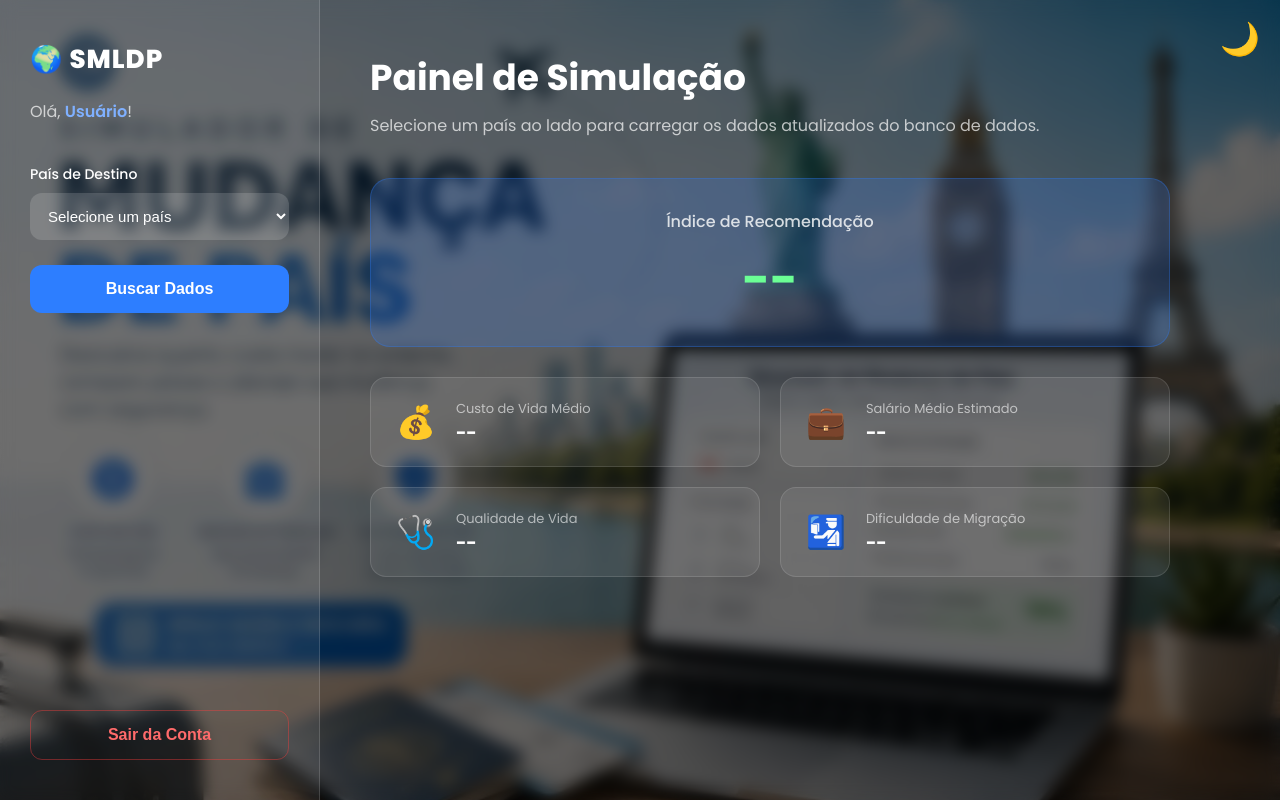
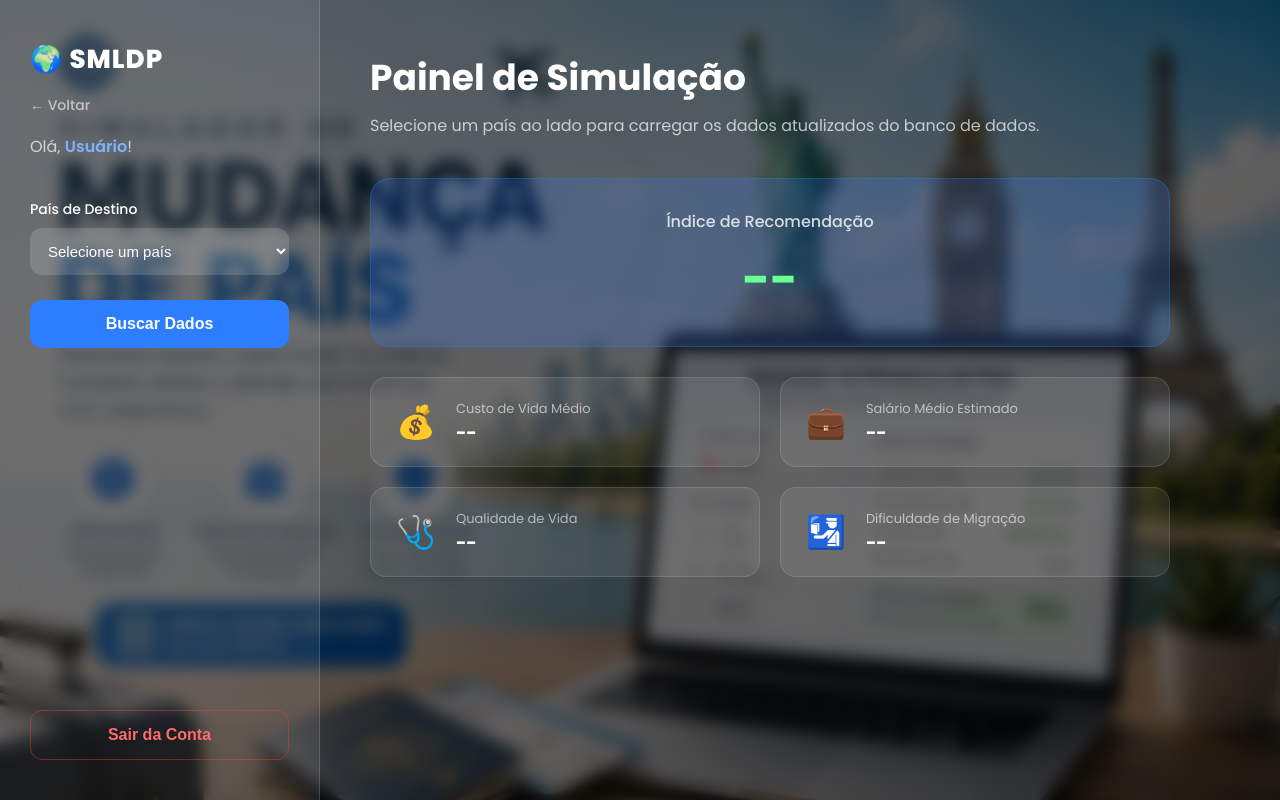
Before and after one commit to Edudu1244/TCC, a website: page frontend/simulacao.html in a window 1280 px wide. Drawn offline with Linux system fonts and the light colour scheme; sample sign-in values are in the browser's storage.

Commit message:
Sua mensagem de commit aqui

```diff
--- a/frontend/simulacao.css
+++ b/frontend/simulacao.css
@@ -22,6 +22,38 @@ body {
 /* =========================
    ESTRUTURA DO PAINEL (GRID)
 ========================= */
+/* 1. Removemos a section e a box do fluxo normal para não empurrarem o layout */
+.login, .login-box {
+    position: absolute;
+    top: 0;
+    left: 0;
+    z-index: 10;
+}
+
+/* 2. Estilizamos e fixamos o botão exatamente em cima do "Olá, Usuário!" */
+.back-btn {
+    position: fixed; /* Deixa ele fixo na tela */
+    top: 95px;       /* Distância exata do topo para alinhar abaixo da logo */
+    left: 30px;      /* Alinhamento com a margem interna da sidebar */
+
+    color: rgba(255, 255, 255, 0.6) !important;
+    text-decoration: none !important;
+    font-size: 14px;
+    font-weight: 500;
+    transition: 0.3s ease;
+    display: inline-block;
+}
+
+/* Efeito ao passar o mouse */
+.back-btn:hover {
+    color: #2d7eff !important; /* Fica azul */
+    transform: translateX(-3px); /* Move levemente para a esquerda */
+}
+
+/* 3. Ajustamos o topo da mensagem de boas-vindas para dar espaço ao botão */
+.welcome-msg {
+    margin-top: 35px; /* Abre o espaço exato para o botão se acomodar */
+}
 .panel-container {
     display: flex;
     width: 100%;
--- a/frontend/simulacao.html
+++ b/frontend/simulacao.html
@@ -13,7 +13,11 @@
 
 <body>
 
-    <button id="themeToggle">🌙</button>
+    <section class="login">
+        <div class="login-box">
+            <a href="inicial.html" class="back-btn">← Voltar</a>
+        </div>
+    </section>
 
     <div class="panel-container">
         <aside class="sidebar">
--- a/frontend/simulacao.js
+++ b/frontend/simulacao.js
@@ -7,6 +7,15 @@ document.addEventListener("DOMContentLoaded", () => {
     const btnDesconectar = document.getElementById("btnDesconectar");
     const themeToggle = document.getElementById("themeToggle");
     const msgStatus = document.getElementById("msgStatus");
+
+     // ==========================================================
+    // SISTEMA DE TEMA AUTOMÁTICO (INVISÍVEL)
+    // ==========================================================
+    const temaSalvo = localStorage.getItem("tema");
+    if (temaSalvo === "dark") {
+        document.body.classList.add("dark");
+    }
+
 
     /* ==========================================================
        1. TRAVA DE SEGURANÇA (OBRIGATÓRIO ESTAR LOGADO)
```
Also changed, not shown: 1 other file.
